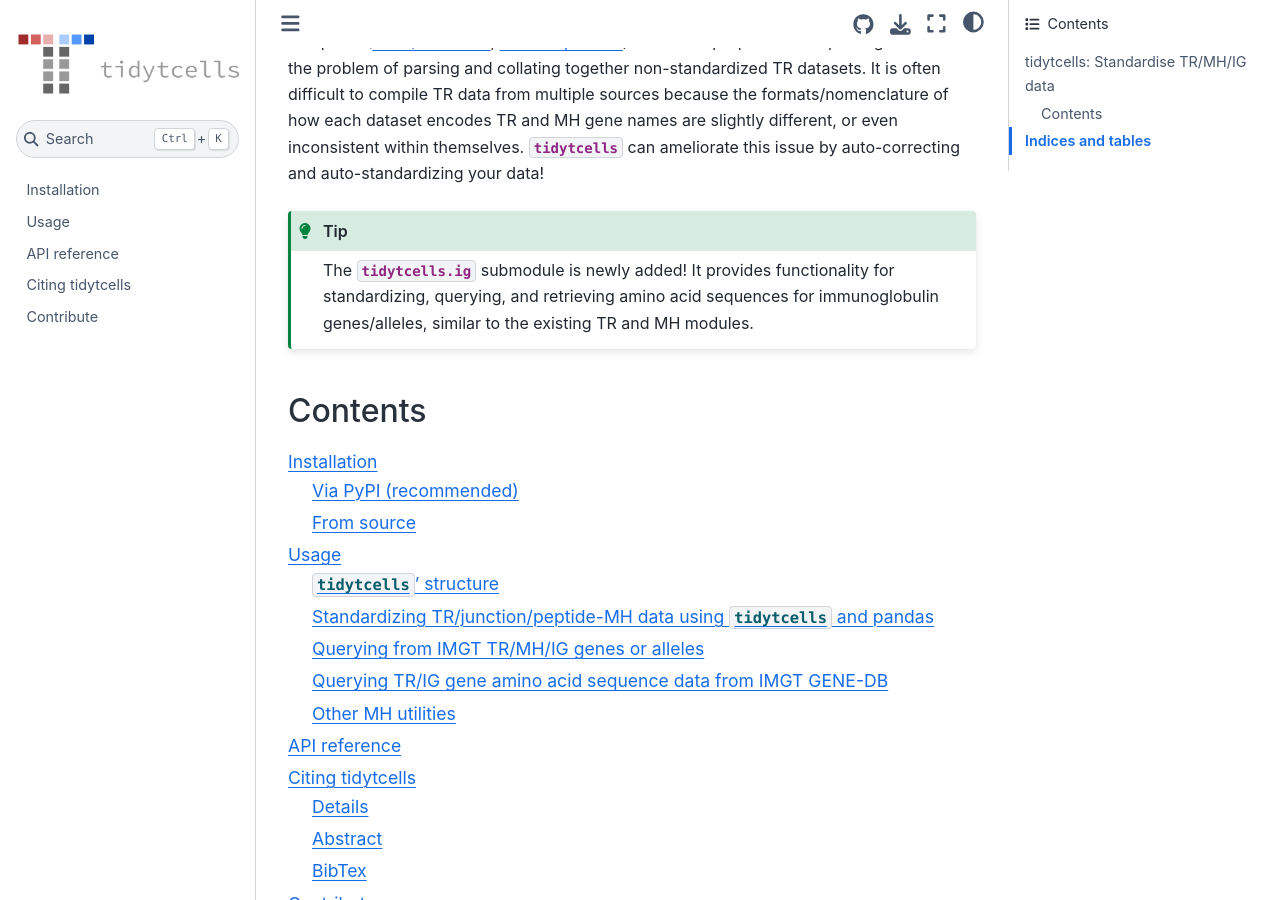
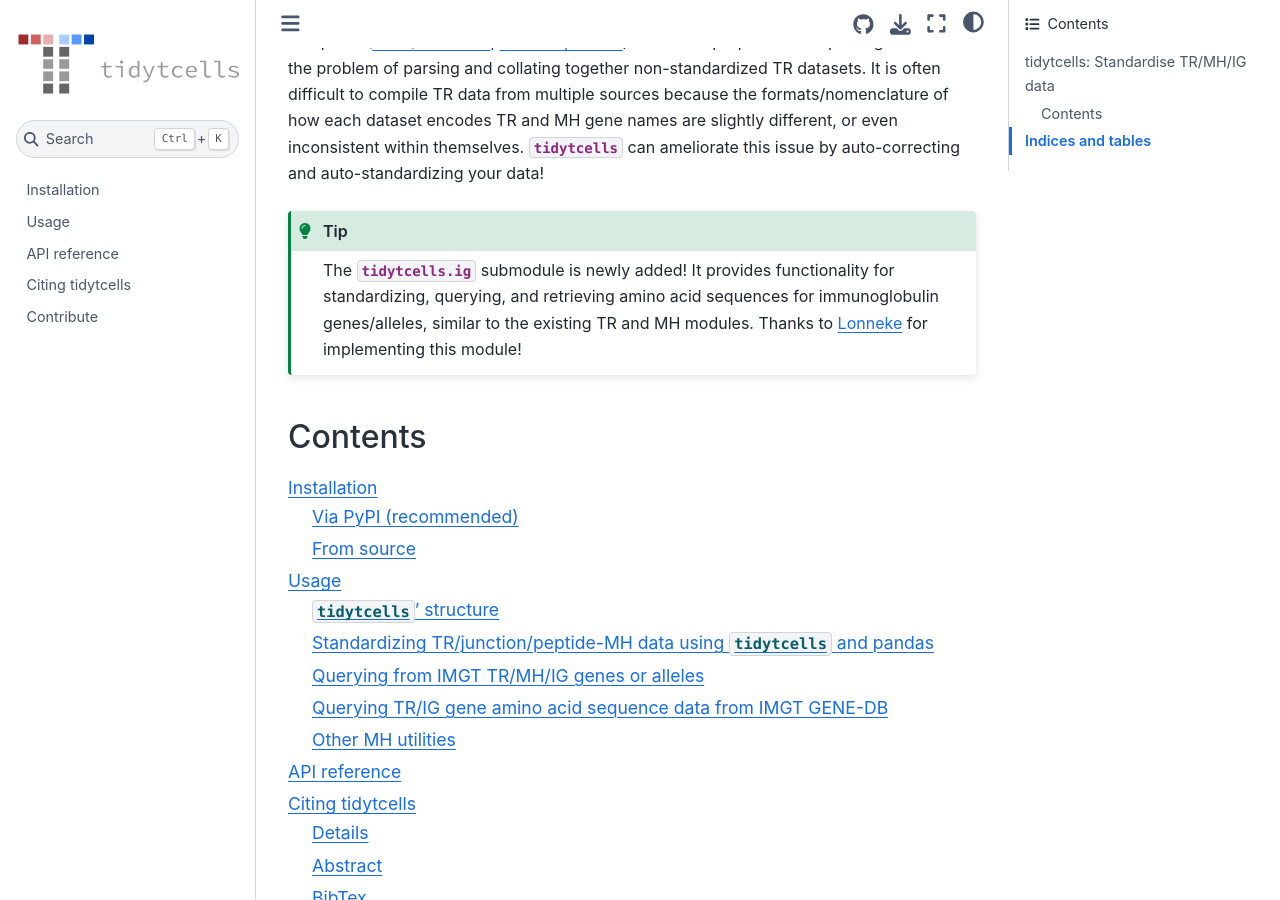
Before and after one commit to yutanagano/tidytcells, a Sphinx documentation site: the page built from docs/index.rst, in a window 1280 px wide and 900 px high, scrolled down 680 px. Built offline with Sphinx 7.4.7 and the Sphinx Book theme 1.1.4, drawn with Linux system fonts in a browser that asks for light colours.

Commit message:
Add Lonneke's credit link to home page TIP admonition
Co-authored-by: yutanagano <52748151+yutanagano@users.noreply.github.com>

```diff
--- a/docs/index.rst
+++ b/docs/index.rst
@@ -22,7 +22,7 @@ It is often difficult to compile TR data from multiple sources because the forma
 
 .. tip::
 
-  The :py:mod:`tidytcells.ig` submodule is newly added! It provides functionality for standardizing, querying, and retrieving amino acid sequences for immunoglobulin genes/alleles, similar to the existing TR and MH modules.
+  The :py:mod:`tidytcells.ig` submodule is newly added! It provides functionality for standardizing, querying, and retrieving amino acid sequences for immunoglobulin genes/alleles, similar to the existing TR and MH modules. Thanks to `Lonneke <https://github.com/LonnekeScheffer>`_ for implementing this module!
 
 Contents
 --------
```
